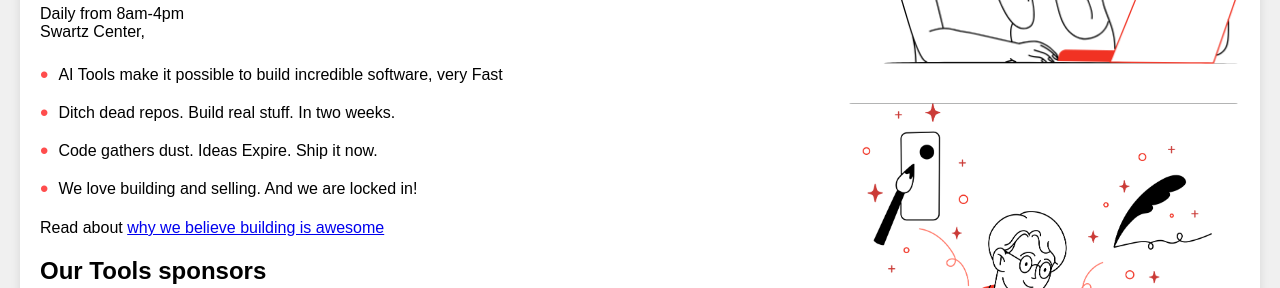
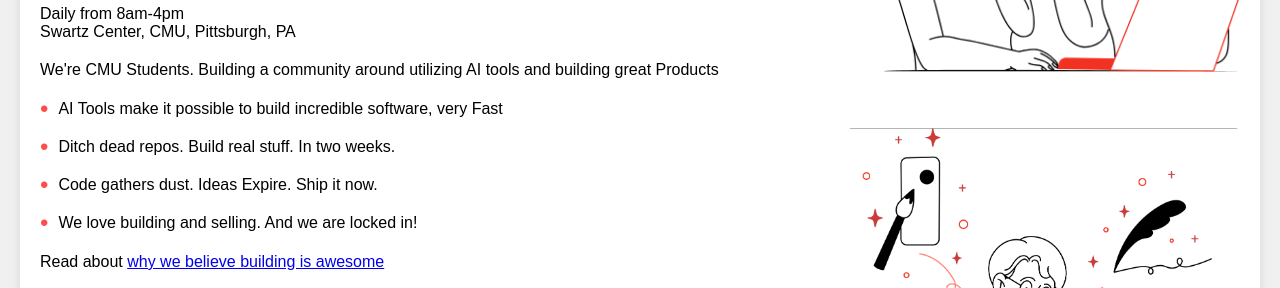
Before and after one commit to productsprint/productsprint.github.io, a plain HTML site: page index.html in a window 1280 px wide. Shown: the part 334-622 px from the top of the page. Drawn offline with Linux system fonts and the light colour scheme.

Commit message:
new changes

```diff
--- a/index.html
+++ b/index.html
@@ -212,8 +212,11 @@
         <div id="countdown">Starting In:<br><span id="timer"></span></div>
         <div class="details">
             Daily from 8am-4pm<br>
-            Swartz Center,
+            Swartz Center, CMU, Pittsburgh, PA
         </div>
+
+        <p> We're CMU Students. Building a community around utilizing AI tools and building great Products</p>
+
         <ul>
             <li> AI Tools make it possible to build incredible software, very Fast </li>
             <li> Ditch dead repos. Build real stuff. In two weeks. </li>
```
